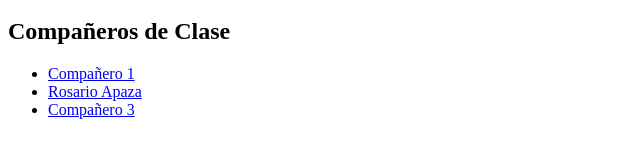
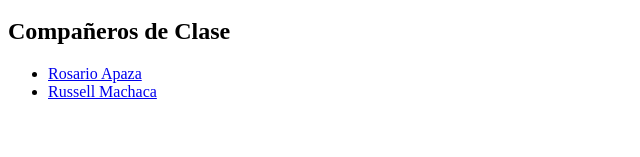
Before and after one commit to leslyegonza/LeslyeMilagrosGonzaRamos, a plain HTML site: page index.html in a window 1280 px wide. Shown: the part 293-450 px from the top of the page, without its empty margins (0-640 px from the left). Drawn offline with Linux system fonts and the light colour scheme.

Commit message:
Añadir nuevo enlace

```diff
--- a/index.html
+++ b/index.html
@@ -23,9 +23,8 @@
 
     <h2>Compañeros de Clase</h2>
     <ul>
-        <li><a href="enlace-a-la-página-del-compañero1.html">Compañero 1</a></li>
         <li><a href="https://rosarioapaza.github.io/rosarioleandraapazamamani/">Rosario Apaza</a></li>
-        <li><a href="enlace-a-la-página-del-compañero3.html">Compañero 3</a></li>
+        <li><a href="https://russellmachaca.github.io/Russell-Javier-Machaca-Sucaticona/">Russell Machaca</a></li>
     </ul>
 </body>
 </html>
```
